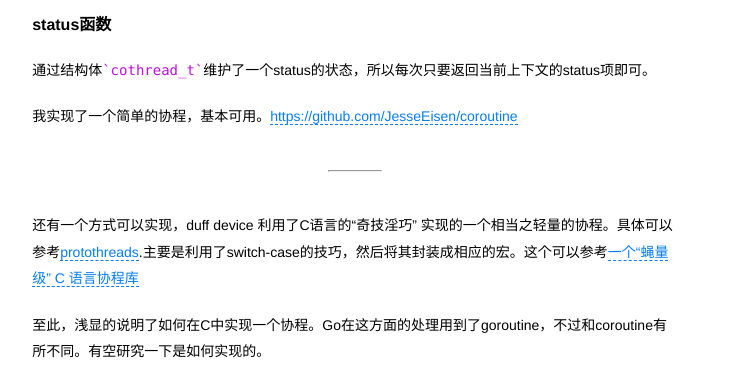
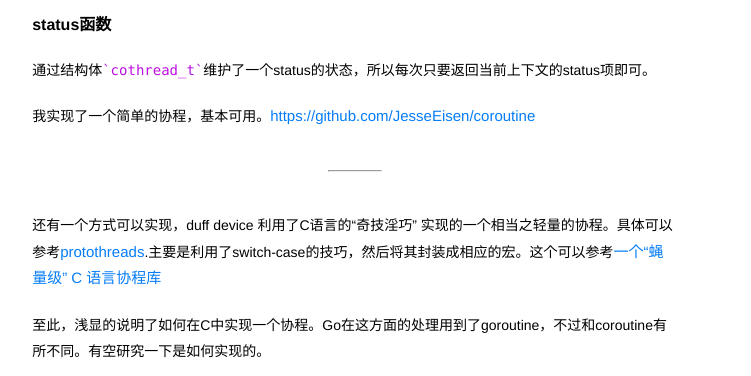
Before and after one commit to JesseEisen/JesseEisen.github.io, a Jekyll site: the page built from _posts/2016-05-18-coroutine.md, in a window 1280 px wide. Shown: the part 5081-5457 px from the top of the page, without its empty margins (285-1036 px from the left). Built offline with Jekyll 4.4.1, drawn with Linux system fonts in a browser that asks for light colours.

Commit message:
modify css

```diff
--- a/css/posts.css
+++ b/css/posts.css
@@ -23,15 +23,15 @@ and (-webkit-min-device-pixel-ratio: 2) {
     }
 
     p {
-      font-size:16px;
+      font-size:18px;
     }
 
     ul > li {
-      font-size:16px;
+      font-size:18px;
     }
 
     pre > code {
-      font-size:16px;
+      font-size:18px;
     }
 }
 
@@ -60,9 +60,9 @@ and (-webkit-min-device-pixel-ratio: 2) {
  }
 
  .post-content a {
+         font-size: 15px;
          color: rgb(6, 125, 247);
          text-decoration: none;
-         border-bottom: 1px dashed currentColor;
  }
 
  .post-content ol {
@@ -124,21 +124,23 @@ pre{
      border-radius: 3px;
      width:100%;
      white-space: pre-wrap;
-    font-family: Helvetica, Tahoma, Arial, "PingFang SC", "Hiragino Sans GB", "Heiti SC", "Microsoft YaHei", "WenQuanYi Micro Hei";
+     font-family: Helvetica, Tahoma, Arial, "PingFang SC", "Hiragino Sans GB", "Heiti SC", "Microsoft YaHei", "WenQuanYi Micro Hei";
      overflow: auto;
  }
 
  code {
-    font-family: Menlo, Monaco, Helvetica, Lucida Console,"Segoe UI","Microsoft YaHei",Liberation Mono, Courier New, monospace, serif;
+    font-family: Menlo, Monaco, Lucida Console,"Segoe UI",Helvetica,"Microsoft YaHei",Liberation Mono, Courier New, monospace, serif;
     font-size: 14px;
     color: rgb(189,16,224);
  }
 
  code::before {
+     font-family: Menlo, Monaco, Lucida Console;
      content: "`";
  }
 
  code::after {
+    font-family: Menlo, Monaco, Lucida Console;
     content: "`";
  }
 
```
